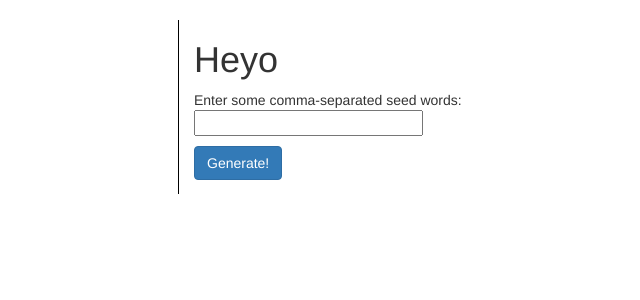
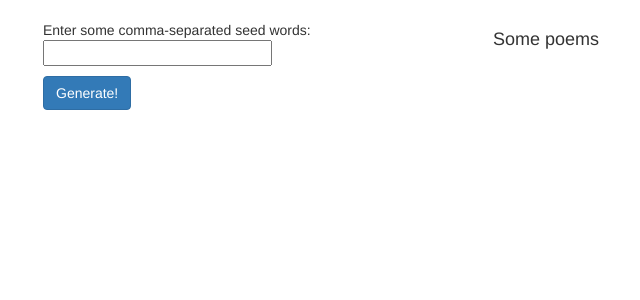
Before and after one commit to mbc1990/Virgil, a Flask app: page / in a window 1280 px wide. Shown: the part 52-352 px from the top of the page, without its empty margins (162-802 px from the left). Run offline with Flask 2, Linux system fonts and the light colour scheme; data that the repository does not hold is empty; parts of the project's set-up code (start-up, migrations or seed data) failed here and were passed over; some libraries are stand-ins or nearby versions.

Commit message:
2 column layout

```diff
--- a/app/static/css/base.css
+++ b/app/static/css/base.css
@@ -1,13 +1,4 @@
-
-
-#content_wrapper {
-    border-width: 0px;
-    border-left-width: 1px;
-    border-style: solid;
-    border-color: black;
-
-}
 
 .container {
-    max-width: 600px;
+    max-width: 900px;
 }
--- a/app/templates/base.html
+++ b/app/templates/base.html
@@ -34,12 +34,9 @@
         </div><!-- /.container-fluid -->
         </nav>
 
-        <div class="container">
-            <div class="row">
-                <div id="content_wrapper" class="col-md-12">
-                    {% block content %}{% endblock %}
-                </div>
-            </div>
+        <div id="content-wrapper">
+            {% block content %}{% endblock %}
         </div>
+
     </body>
 </html>
--- a/app/templates/index.html
+++ b/app/templates/index.html
@@ -1,11 +1,8 @@
 {% extends "base.html" %}
 {% block content %}
-<head>
-    <script>
-
-    </script>
-</head>
-    <h1>Heyo</h1>
+    <div class="container">
+        <div class="row">
+            <div class="col-md-6">
                 <form action="" class="form-horizontal" method="post" name="poem">
                     {{ form.hidden_tag() }}
                     <p>
@@ -15,9 +12,14 @@
                     <p><input class="btn btn-primary" type="submit" value="Generate!"></p>
                 </form>
 
+            </div>
+            <div class="col-md-6">
+                <h4> Some poems</h4>
                 {% for poem in poems%}
-        Poem!
                     {% include 'poem.html' %}
                 {% endfor %}
+            </div>
+        </div>
+    </div>
 
 {% endblock %}
```
Lines whose indentation alone changed are shown as unchanged.
